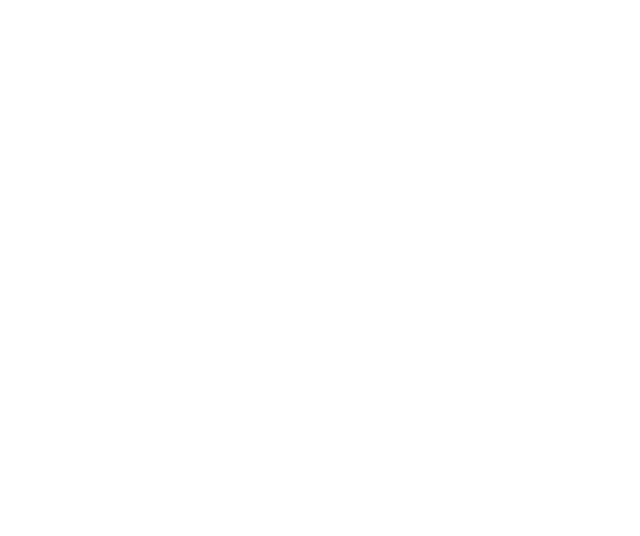
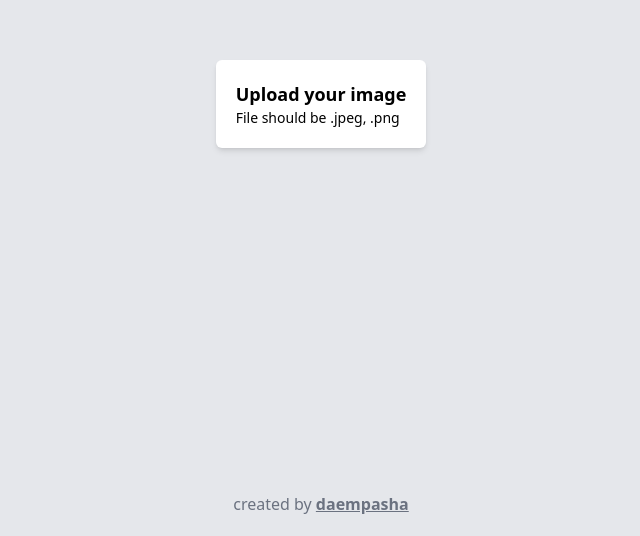
Before and after one commit to daempasha/-snapit-image-uploader, a React (Create React App) app in the folder frontend/: page / in a window 1280 px wide. Shown: the part 264-800 px from the top of the page, without its empty margins (319-959 px from the left). Built offline with nearby package versions, Linux system fonts and the light colour scheme.

Commit message:
Added card and container

```diff
--- a/frontend/src/App.tsx
+++ b/frontend/src/App.tsx
@@ -1,8 +1,25 @@
 import React from 'react';
+import Card from 'components/Card/card.component';
+import CardContainer from 'components/CardContainer/cardcontainer.component';
 
 function App() {
   return (
-    <div >
+    <div className="bg-gray-200 flex flex-col min-h-screen h-screen">
+
+      <main className='flex-1 w-full'>
+
+        <CardContainer>
+          <Card>
+            <h1 className="text-center font-bold text-lg">Upload your image</h1>
+            <p className="text-sm">File should be .jpeg, .png</p>
+          </Card>
+
+        </CardContainer>
+
+      </main>
+      <footer className='text-center text-gray-500 py-5'>
+        created by <a className='underline font-bold hover:text-gray-600 transition-all' rel="noreferrer" target="_blank" href="https://github.com/daempasha">daempasha</a>
+      </footer>
     </div>
   );
 }
--- /dev/null
+++ b/frontend/src/components/Card/card.component.tsx
@@ -0,0 +1,12 @@
+import { ReactNode } from "react";
+
+type CardProps = React.HTMLAttributes<HTMLDivElement>
+
+const Card = ({ children, ...cardProps }: CardProps) => {
+
+    return (<div className="bg-white p-5 shadow-md rounded-md" {...cardProps}>
+        {children}
+    </div>)
+}
+
+export default Card;
--- /dev/null
+++ b/frontend/src/components/CardContainer/cardcontainer.component.tsx
@@ -0,0 +1,9 @@
+import React from "react";
+
+interface CardContainerProps extends React.HTMLAttributes<HTMLDivElement> { }
+
+const CardContainer = ({ children, ...cardContainerProps }: CardContainerProps) => {
+    return <div className="flex flex-grow items-center justify-center h-full" {...cardContainerProps}>{children}</div>
+}
+
+export default CardContainer;
--- a/frontend/tsconfig.json
+++ b/frontend/tsconfig.json
@@ -1,5 +1,6 @@
 {
   "compilerOptions": {
+    "baseUrl": "./src",
     "target": "es5",
     "lib": [
       "dom",
```
